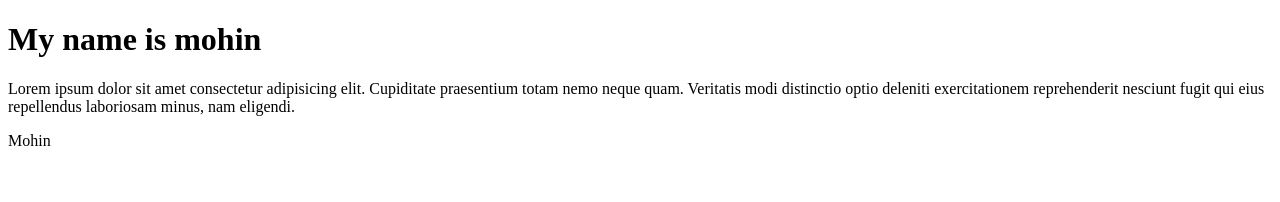
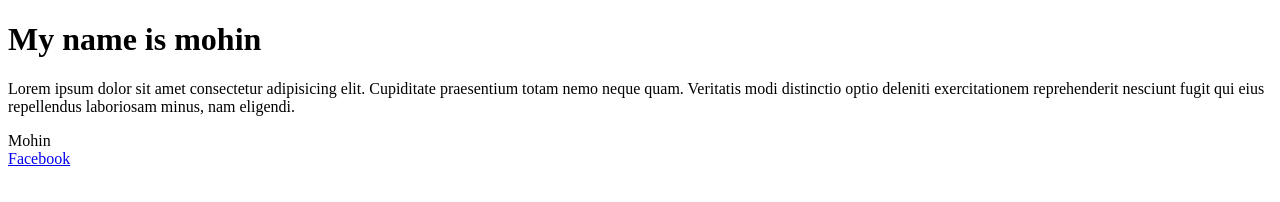
Before and after one commit to MOHIBBULLAAHEMED/MY-FIRST-WEBSITE, a plain HTML site: page index.html in a window 1280 px wide. Drawn offline with Linux system fonts and the light colour scheme.

Commit message:
Update index.html

```diff
--- a/index.html
+++ b/index.html
@@ -11,5 +11,6 @@
     Lorem ipsum dolor sit amet consectetur adipisicing elit. Cupiditate praesentium totam nemo neque quam. Veritatis modi distinctio optio deleniti exercitationem reprehenderit nesciunt fugit qui eius repellendus laboriosam minus, nam eligendi.
     </p>
     <div>Mohin</div>
+    <a href="https://www.facebook.com/?ref=homescreenpwa">Facebook</a>
 </body>
 </html>
```
